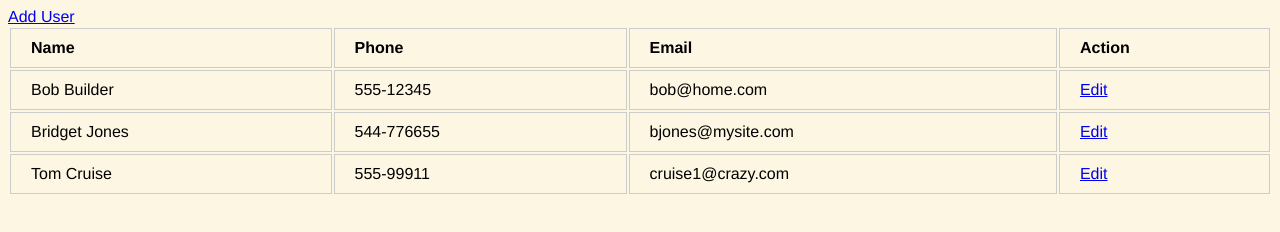
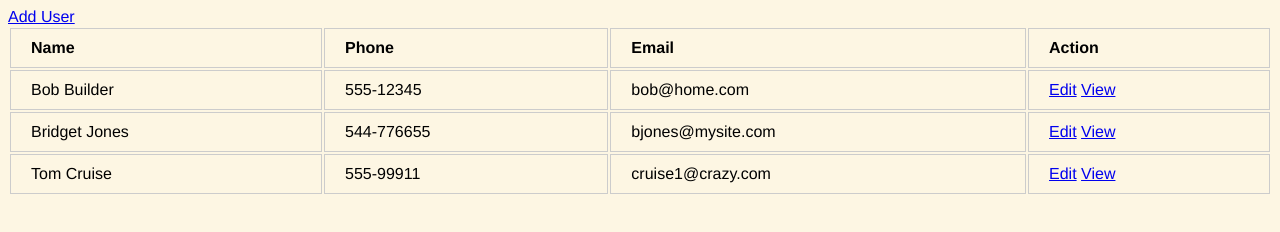
Before and after one commit to colemaad/Abe-Coleman-ux-iop, a website: page list.html in a window 1280 px wide. Drawn offline with Linux system fonts and the light colour scheme.

Commit message:
View Link

```diff
--- a/list.html
+++ b/list.html
@@ -17,19 +17,22 @@
       <td>Bob Builder</td>
       <td>555-12345</td>
       <td>bob@home.com</td>
-      <td><a href="editForm.html">Edit</a></td>
+      <td><a href="editForm.html">Edit</a>
+      <a href="index.html">View</a></td>
     </tr>
     <tr>
       <td>Bridget Jones</td>
       <td>544-776655</td>
       <td>bjones@mysite.com</td>
-      <td><a href="editForm.html">Edit</a></td>
+      <td><a href="editForm.html">Edit</a>
+      <a href="index.html">View</a></td>
     </tr>
     <tr>
       <td>Tom Cruise</td>
       <td>555-99911</td>
       <td>cruise1@crazy.com</td>
-      <td><a href="editForm.html">Edit</a></td>
+      <td><a href="editForm.html">Edit</a>
+      <a href="index.html">View</a></td>
     </tr>
   </tbody>
 </table>
```
